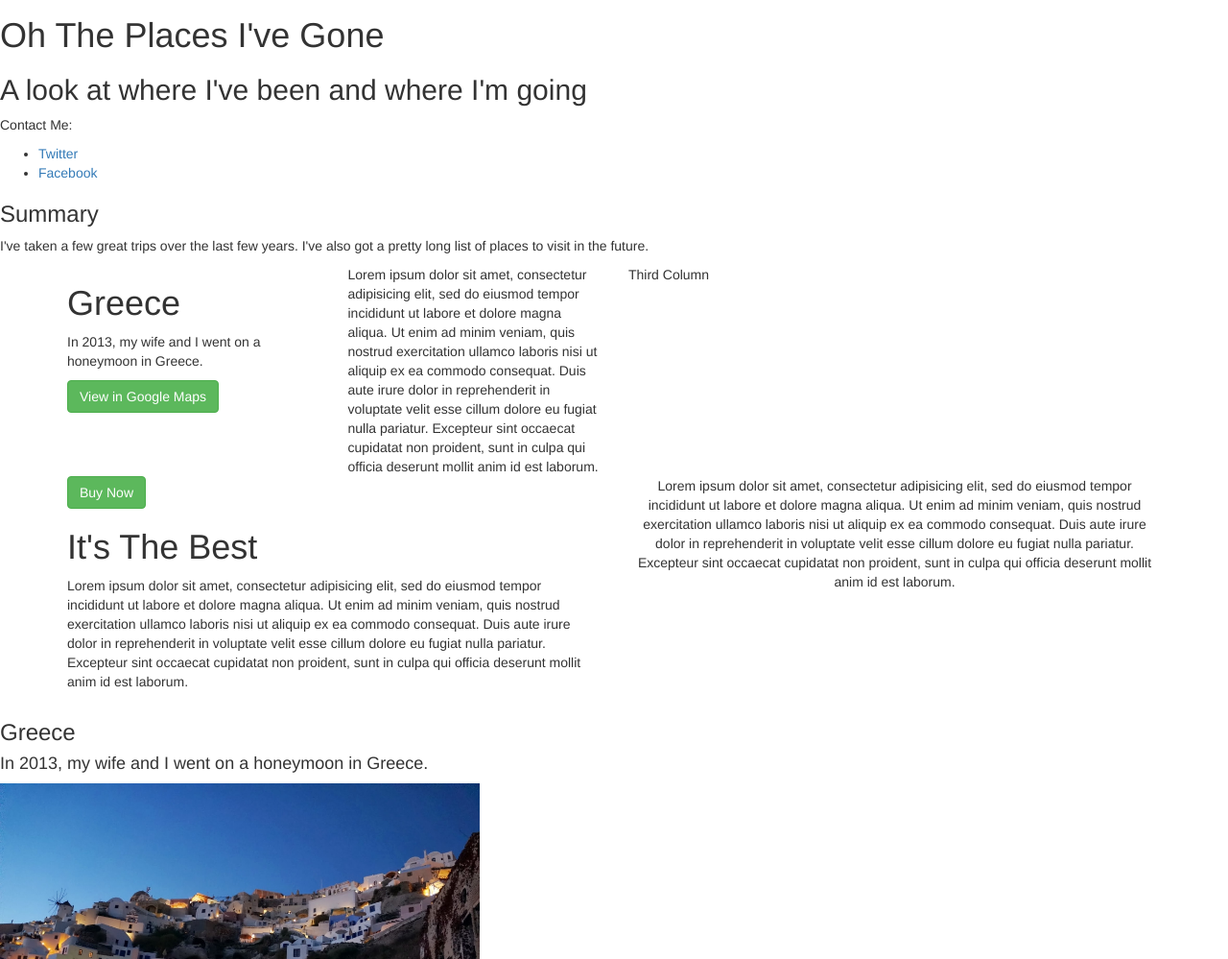
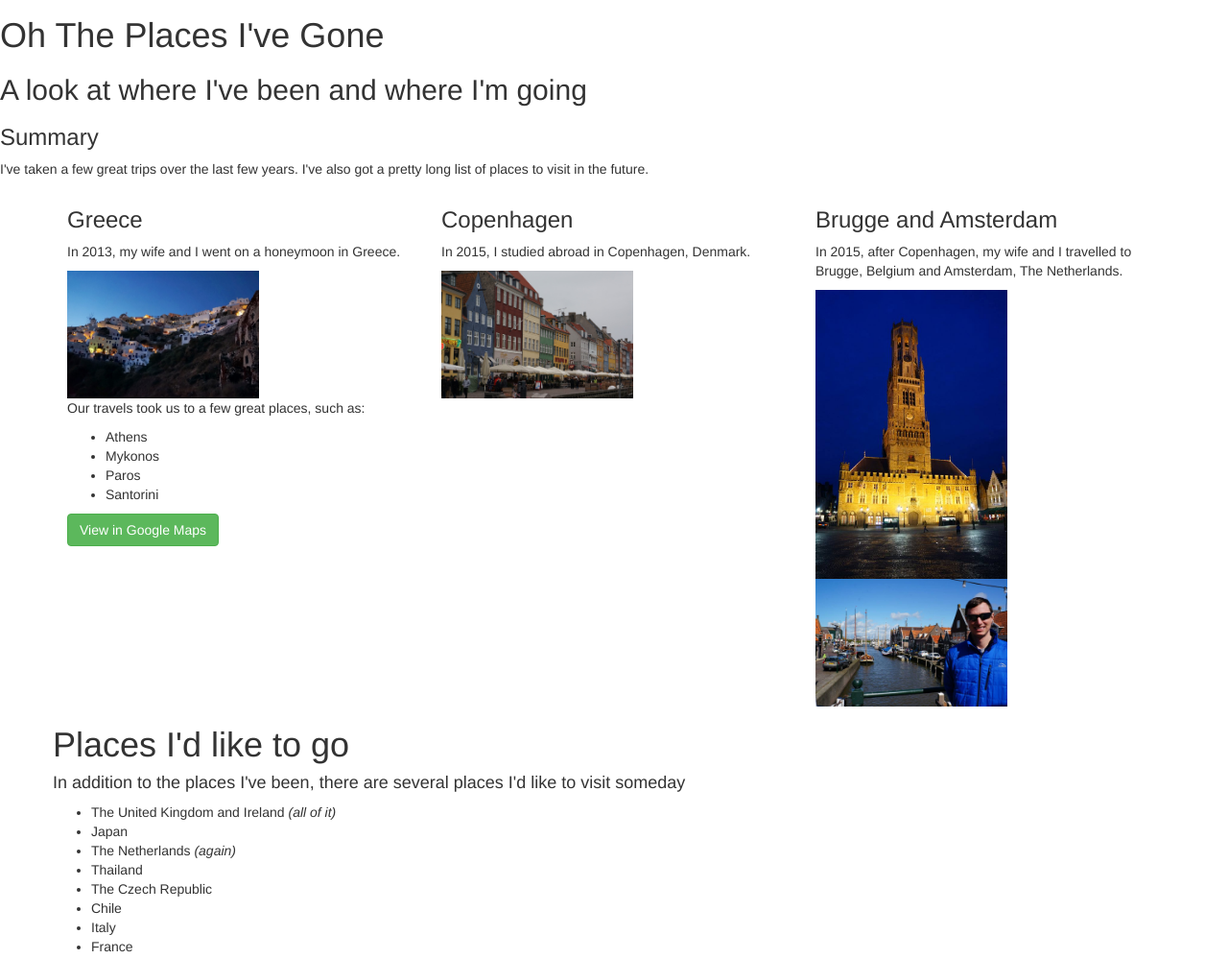
Before and after one commit to trickyseven/HW2, a plain HTML site: page travel.html in a window 1280 px wide. Shown: the part 333-1332 px from the top of the page at 96% size. Drawn offline with nearby package versions, Linux system fonts and the light colour scheme.

Commit message:
MoreEdits
Further edits to page

```diff
--- a/travel.html
+++ b/travel.html
@@ -51,8 +51,6 @@
           <ul class="dropdown-menu">
             <li><a href="http://twitter.com/hogan_brett">Twitter</a></li>
             <li><a href="http://facebook.com/brett.hogan3">Facebook</a></li>
-            <li role="separator" class="divider"></li>
-            <li><a href="#">Separated link</a></li>
           </ul>
         </li>
       </ul>
@@ -64,11 +62,11 @@
       <img width="500"src="world.png">
       <h1>Oh The Places I've Gone</h1>
       <h2>A look at where I've been and where I'm going</h2>
-      <p>Contact Me:</p>
+      <!-- <p>Contact Me:</p>
       <ul>
         <li><a href="http://twitter.com/hogan_brett">Twitter</a></li>
         <li><a href="http://facebook.com/brett.hogan3">Facebook</a></li>
-      </ul>
+      </ul> -->
       <h3>Summary</h3>
       <p>
         I've taken a few great trips over the last few years. I've also got a pretty long list of places to visit in the future.</p>
@@ -78,38 +76,56 @@
     <div class="container">
 
        <div class="row">
-         <div class="col-md-3">
-         <h1>Greece</h1>
+         <div class="col-xs-4">
+         <h3>Greece</h3>
            <p>In 2013, my wife and I went on a honeymoon in Greece.</p>
+           <img width="200"src="greece.JPG">
+           <p>Our travels took us to a few great places, such as:</p>
+           <ul>
+             <li>Athens</li>
+             <li>Mykonos</li>
+             <li>Paros</li>
+             <li>Santorini</li>
+           </ul>
            <a class="btn btn-success" href="https://www.google.com/maps/d/edit?mid=zjCmL6FDuZp8.kf9n2Nmc3qoU&usp=sharing" role="button">View in Google Maps</a>
          </div>
-         <div class="col-md-3">
-           Lorem ipsum dolor sit amet, consectetur adipisicing elit, sed do eiusmod tempor incididunt ut labore et dolore magna aliqua. Ut enim ad minim veniam, quis nostrud exercitation ullamco laboris nisi ut aliquip ex ea commodo consequat. Duis aute irure dolor in reprehenderit in voluptate velit esse cillum dolore eu fugiat nulla pariatur. Excepteur sint occaecat cupidatat non proident, sunt in culpa qui officia deserunt mollit anim id est laborum.
-         </div>
-         <div class="col-md-3">
-           Third Column
+         <div class="col-xs-4">
+           <h3>Copenhagen</h3>
+           <p>In 2015, I studied abroad in Copenhagen, Denmark.</p>
+           <img width="200"src="copenhagen.JPG">
+           </div>
+         <div class="col-xs-4">
+           <h3>Brugge and Amsterdam</h3>
+           <p>In 2015, after Copenhagen, my wife and I travelled to Brugge, Belgium and Amsterdam, The Netherlands.</p>
+           <img width="200"src="brugge.JPG">
+           <img width="200"src="holland.JPG">
          </div>
        </div>
 
        <div class="row">
-               <div class="col-sm-6">
-                   <a class="btn btn-success" href="#" role="button">Buy Now</a>
-                 <h1>It's The Best</h1>
-                 <p>
-                   Lorem ipsum dolor sit amet, consectetur adipisicing elit, sed do eiusmod tempor incididunt ut labore et dolore magna aliqua. Ut enim ad minim veniam, quis nostrud exercitation ullamco laboris nisi ut aliquip ex ea commodo consequat. Duis aute irure dolor in reprehenderit in voluptate velit esse cillum dolore eu fugiat nulla pariatur. Excepteur sint occaecat cupidatat non proident, sunt in culpa qui officia deserunt mollit anim id est laborum.
-                 </p>
+               <!-- <div class="col-xs-12">
+                   <a class="btn btn-success" href="#" role="button">Buy Now</a> -->
+                 <h1>Places I'd like to go</h1>
+                 <h4>In addition to the places I've been, there are several places I'd like to visit someday</h4>
+                 <ul>
+                   <li>The United Kingdom and Ireland <em>(all of it)</em></li>
+                   <li>Japan</li>
+                   <li>The Netherlands <em>(again)</em></li>
+                   <li>Thailand</li>
+                   <li>The Czech Republic</li>
+                   <li>Chile</li>
+                   <li>Italy</li>
+                   <li>France</li>
+                 </ul>
                </div>
-               <div class="col-sm-6 text-center">
-                 Lorem ipsum dolor sit amet, consectetur adipisicing elit, sed do eiusmod tempor incididunt ut labore et dolore magna aliqua. Ut enim ad minim veniam, quis nostrud exercitation ullamco laboris nisi ut aliquip ex ea commodo consequat. Duis aute irure dolor in reprehenderit in voluptate velit esse cillum dolore eu fugiat nulla pariatur. Excepteur sint occaecat cupidatat non proident, sunt in culpa qui officia deserunt mollit anim id est laborum.
-               </div>
-             </div>
+              </div>
 
        </div>
 
 
      </div>
 
-    <h3>Greece</h3>
+    <!-- <h3>Greece</h3>
 
     <h4>In 2013, my wife and I went on a honeymoon in Greece.</h4>
     <img width="500"src="greece.JPG">
@@ -119,18 +135,18 @@
       <li>Mykonos</li>
       <li>Paros</li>
       <li>Santorini</li>
-    </ul>
+    </ul> -->
 
-    <h3>Copenhagen</h3>
+    <!-- <h3>Copenhagen</h3>
     <h4>In 2015, I studied abroad in Copenhagen, Denmark.</p>
-    <img width="500"src="copenhagen.JPG">
+    <img width="500"src="copenhagen.JPG"> -->
 
-    <h3>Brugge and Amsterdam</h3>
+    <!-- <h3>Brugge and Amsterdam</h3>
     <h4>In 2015, after Copenhagen, my wife and I travelled to Brugge, Belgium and Amsterdam, The Netherlands.</p>
     <img width="500"src="brugge.JPG">
-    <img width="500"src="holland.JPG">
+    <img width="500"src="holland.JPG"> -->
 
-    <h3>Places I'd like to go</h3>
+    <!-- <h3>Places I'd like to go</h3>
     <h4>In addition to the places I've been, there are several places I'd like to visit someday</h4>
     <ul>
       <li>The United Kingdom and Ireland <em>(all of it)</em></li>
@@ -143,4 +159,4 @@
       <li>France</li>
     </ul>
   </body>
-</html>
+</html> -->
```
